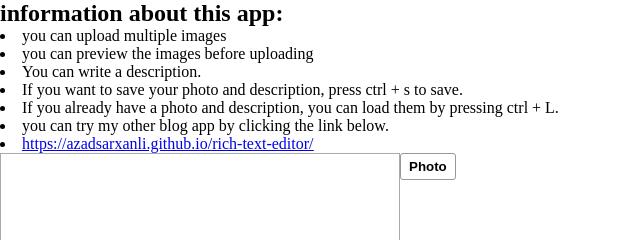
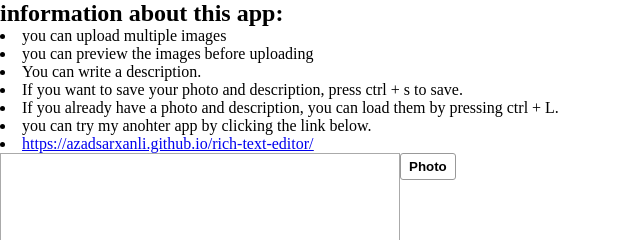
Before and after one commit to azadsarxanli/simple-blog, a plain HTML site: page elebel.html in a window 1280 px wide. Shown: the top 240 px of the page, 0-640 px from the left. Drawn offline with Linux system fonts and the light colour scheme.

Commit message:
trying to add html

```diff
--- a/elebel.html
+++ b/elebel.html
@@ -80,7 +80,8 @@
       If you already have a photo and description, you can load them by pressing
       ctrl + L.
     </li>
-    <li>you can try my other blog app by clicking the link below.</li>
+    <li>you can try my anohter app by clicking the link below.</li>
+    </li>
     <li>
       <u>
         <a
```
Also changed, not shown: 1 other file.
